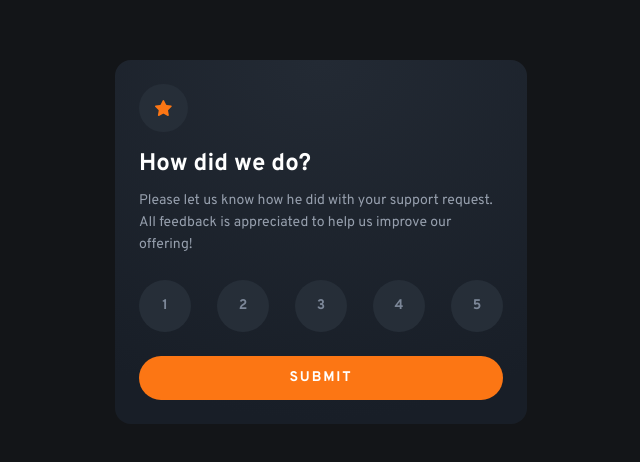
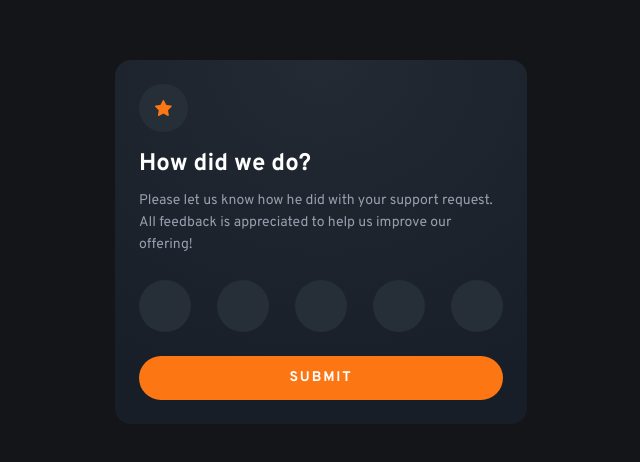
Before and after one commit to eduardoroveroto2007/feedback2025, a React (Vite) app: page / in a window 1280 px wide. Shown: the part 158-620 px from the top of the page, without its empty margins (319-959 px from the left). Built offline with nearby package versions, Linux system fonts and the light colour scheme.

Commit message:
Transformando os cards em componentes e as inputs tambem

```diff
--- a/src/App.jsx
+++ b/src/App.jsx
@@ -1,6 +1,6 @@
-import iconStar from "./assets/icon-star.svg"
-import illustrationThankYou from "./assets/illustration-thank-you.svg"
 import { useState } from "react"
+import { CardInicial } from "./components/CardInicial"
+import { CardFinal } from "./components/CardFinal"
 
 export function App() {
 const [notaAvaliacao, setNotaAvaliacao] = useState(0)
@@ -21,36 +21,9 @@ function handleSubmit() {
 
   return (
     submited === false ? (
-      <div className="bg-gradient-dark text-white mx-6 p-6 rounded-2xl font-overpass max-w-103">
-      <div className="bg-dark-blue w-fit p-4 rounded-full mb-4">
-        <img src={iconStar} alt="icon star" />
-      </div>
-
-      <h1 className="text-2xl font-bold mb-2.5">How did we do?</h1>
-
-      <p className="text-sm text-light-grey mb-6 leading-1">Please let us know how he did with your support request. All feedback is appreciated to help us improve our offering!</p>
-
-      <div className="flex justify-between mb-6">
-        <input type="button" value={1} className="bg-dark-blue w-10.5 h-10.5 rounded-full text-medium-grey text-sm font-bold focus:bg-medium-grey focus:text-white sm:w-13 sm:h-13 hover:bg-orange hover:text-white hover:cursor-pointer" onClick={() => handleMudarNotaAvaliacao(1)}/>
-        <input type="button" value={2} className="bg-dark-blue w-10.5 h-10.5 rounded-full text-medium-grey text-sm font-bold  focus:bg-medium-grey focus:text-white sm:w-13 sm:h-13 hover:bg-orange hover:text-white hover:cursor-pointer" onClick={() => handleMudarNotaAvaliacao(2)}/>
-        <input type="button" value={3} className="bg-dark-blue w-10.5 h-10.5 rounded-full text-medium-grey text-sm font-bold  focus:bg-medium-grey focus:text-white sm:w-13 sm:h-13 hover:bg-orange hover:text-white hover:cursor-pointer" onClick={() => handleMudarNotaAvaliacao(3)}/>
-        <input type="button" value={4} className="bg-dark-blue w-10.5 h-10.5 rounded-full text-medium-grey text-sm font-bold  focus:bg-medium-grey focus:text-white sm:w-13 sm:h-13 hover:bg-orange hover:text-white hover:cursor-pointer" onClick={() => handleMudarNotaAvaliacao(4)}/>
-        <input type="button" value={5} className="bg-dark-blue w-10.5 h-10.5 rounded-full text-medium-grey text-sm font-bold  focus:bg-medium-grey focus:text-white sm:w-13 sm:h-13 hover:bg-orange hover:text-white hover:cursor-pointer" onClick={() => handleMudarNotaAvaliacao(5)}/>
-      </div>
-
-      <button onClick={handleSubmit} className="bg-orange w-full uppercase tracking-1 font-bold rounded-3xl text-sm py-3 hover:bg-white hover:text-orange cursor-pointer">Submit</button>
-    </div>
+       <CardInicial handleMudarNotaAvaliacao={handleMudarNotaAvaliacao} handleSubmit={handleSubmit} />
     ) : (
-      <div className="bg-gradient-dark text-white mx-6 p-6 rounded-2xl font-overpass max-w-103">
-
-       <img className="mx-auto mb-6" src={illustrationThankYou} alt="illustration Thank You" />
-
-        <p className="text-orange bg-dark-blue w-fit mx-auto px-3 py-1.25 rounded-3xl mb-6">You selected {notaAvaliacao} out of 5</p>
-
-
-        <h1 className="text-2xl font-bold mb-2.5 text-center">Thank You!</h1>
-        <p className="text-sm text-light-grey mb-6 leading-1 text-center">We appreciate you taking the time to give a rating. If you ever need more support, don t hesitate to get in touch!</p>
-      </div>
+      <CardFinal notaAvaliacao={notaAvaliacao} />
     )
   )
 }
--- /dev/null
+++ b/src/components/CardFinal.jsx
@@ -0,0 +1,16 @@
+import illustrationThankYou from "../assets/illustration-thank-you.svg"
+
+export function CardFinal({notaAvaliacao}) {
+    return (
+        <div className="bg-gradient-dark text-white mx-6 p-6 rounded-2xl font-overpass max-w-103">
+
+       <img className="mx-auto mb-6" src={illustrationThankYou} alt="illustration Thank You" />
+
+        <p className="text-orange bg-dark-blue w-fit mx-auto px-3 py-1.25 rounded-3xl mb-6">You selected {notaAvaliacao} out of 5</p>
+
+
+        <h1 className="text-2xl font-bold mb-2.5 text-center">Thank You!</h1>
+        <p className="text-sm text-light-grey mb-6 leading-1 text-center">We appreciate you taking the time to give a rating. If you ever need more support, don t hesitate to get in touch!</p>
+      </div>
+    )
+}
--- /dev/null
+++ b/src/components/CardInicial.jsx
@@ -0,0 +1,28 @@
+import iconStar from "../assets/icon-star.svg"
+import { InputButton } from "./InputButton"
+
+export function CardInicial({ handleMudarNotaAvaliacao, handleSubmit}) {
+
+    return (
+        <div className="bg-gradient-dark text-white mx-6 p-6 rounded-2xl font-overpass max-w-103">
+        <div className="bg-dark-blue w-fit p-4 rounded-full mb-4">
+        <img src={iconStar} alt="icon star" />
+</div>
+
+      <h1 className="text-2xl font-bold mb-2.5">How did we do?</h1>
+
+      <p className="text-sm text-light-grey mb-6 leading-1">Please let us know how he did with your support request. All feedback is appreciated to help us improve our offering!</p>
+
+      <div className="flex justify-between mb-6">
+      <InputButton handleMudarNotaAvaliacao={handleMudarNotaAvaliacao} value={1}/>
+      <InputButton handleMudarNotaAvaliacao={handleMudarNotaAvaliacao} value={2}/>
+      <InputButton handleMudarNotaAvaliacao={handleMudarNotaAvaliacao} value={3}/>
+      <InputButton handleMudarNotaAvaliacao={handleMudarNotaAvaliacao} value={4}/>
+      <InputButton handleMudarNotaAvaliacao={handleMudarNotaAvaliacao} value={5}/>
+
+      </div>
+
+      <button onClick={handleSubmit} className="bg-orange w-full uppercase tracking-1 font-bold rounded-3xl text-sm py-3 hover:bg-white hover:text-orange cursor-pointer">Submit</button>
+    </div>
+    )
+}
--- /dev/null
+++ b/src/components/InputButton.jsx
@@ -0,0 +1,5 @@
+export function InputButton(handleMudarNotaAvaliacao, value) {
+    return (
+        <input type="button" value={value} className="bg-dark-blue w-10.5 h-10.5 rounded-full text-medium-grey text-sm font-bold  focus:bg-medium-grey focus:text-white sm:w-13 sm:h-13 hover:bg-orange hover:text-white hover:cursor-pointer" onClick={() => handleMudarNotaAvaliacao(value)}/>
+    )
+}
```
